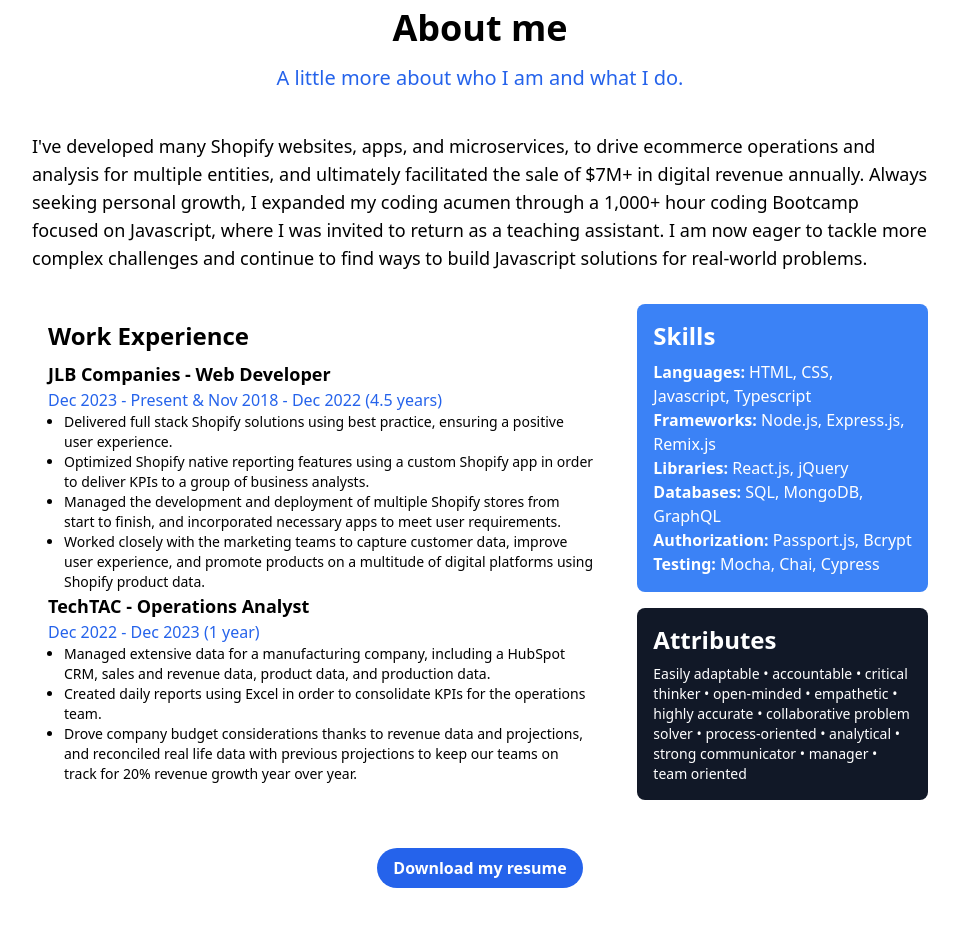
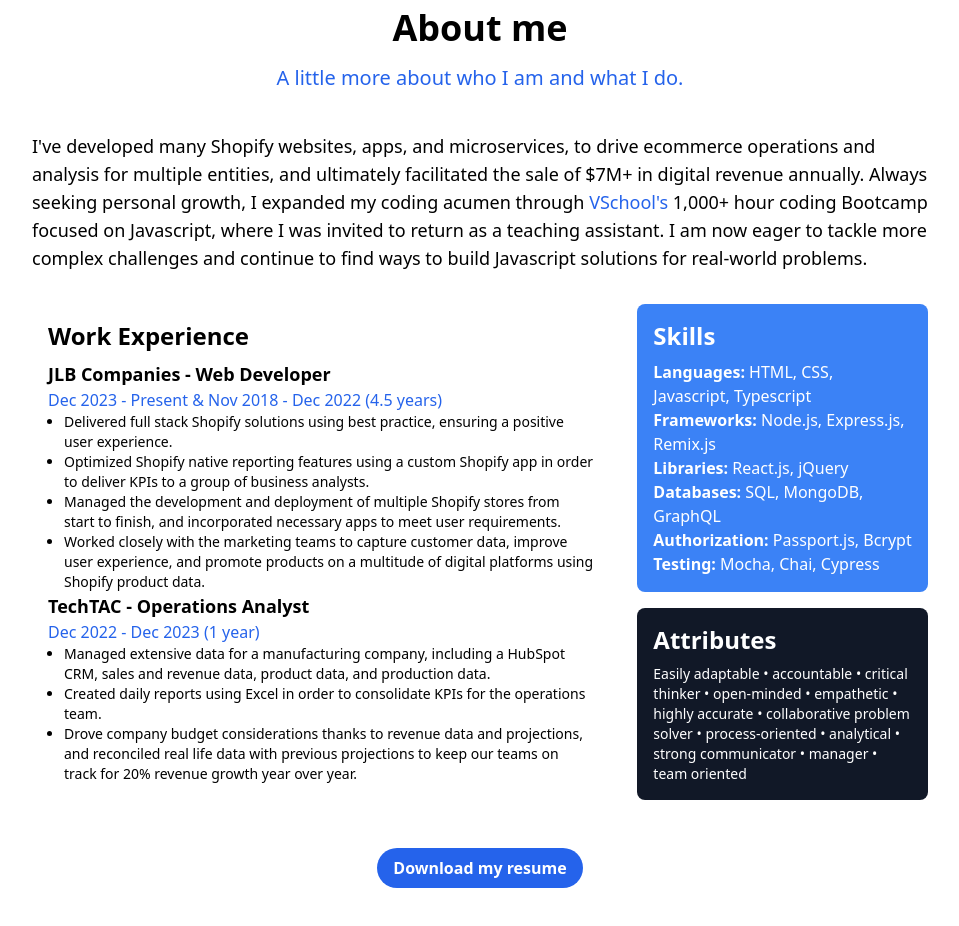
Before and after one commit to ClintBaker/cb-react, a React (Vite) app: page / in a window 1280 px wide. Shown: the part 1000-1926 px from the top of the page, without its empty margins (160-1119 px from the left). Built offline with nearby package versions, Linux system fonts and the light colour scheme; the HTML template or start-up script is replaced by a standard one.

Commit message:
update about to include link to VSchool

```diff
--- a/src/components/about.tsx
+++ b/src/components/about.tsx
@@ -17,8 +17,17 @@
             I've developed many Shopify websites, apps, and microservices, to
             drive ecommerce operations and analysis for multiple entities, and
             ultimately facilitated the sale of $7M+ in digital revenue annually.
-            Always seeking personal growth, I expanded my coding acumen through
-            a 1,000+ hour coding Bootcamp focused on Javascript, where I was
+            Always seeking personal growth, I expanded my coding acumen through{' '}
+            <span>
+              <a
+                className="text-blue-600"
+                href="https://www.vschool.io"
+                target="_blank"
+              >
+                VSchool's
+              </a>
+            </span>{' '}
+            1,000+ hour coding Bootcamp focused on Javascript, where I was
             invited to return as a teaching assistant. I am now eager to tackle
             more complex challenges and continue to find ways to build
             Javascript solutions for real-world problems.
```
